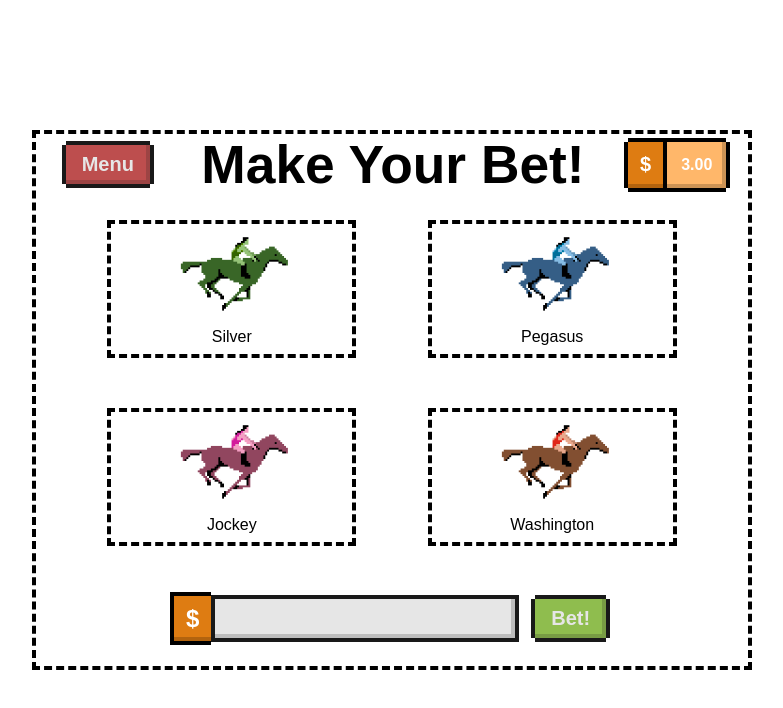
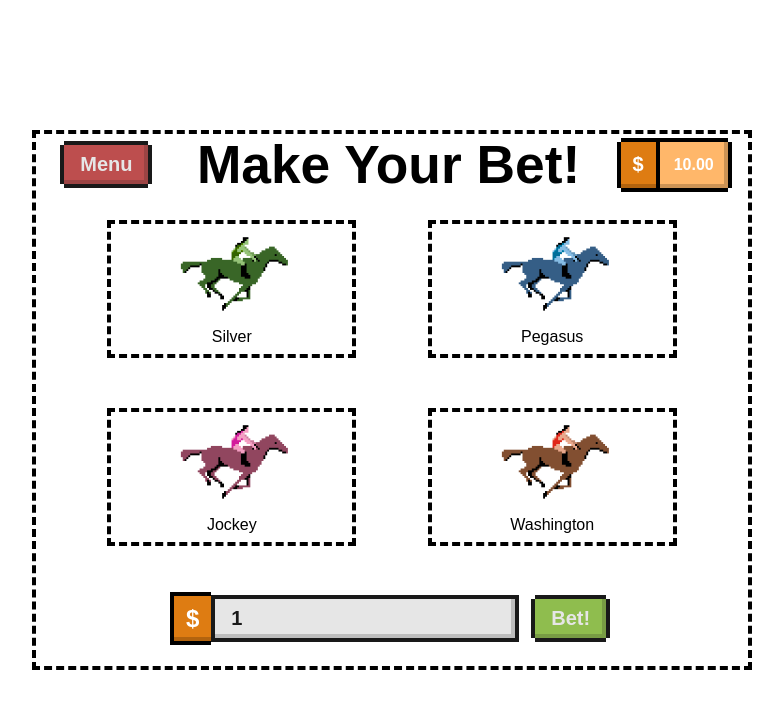
Before and after one commit to iamtheluiz/horse-race, a React (Create React App) app: page /bet in a window 1280 px wide. Shown: the top 708 px of the page, without its empty margins (248-1031 px from the left). Built offline with nearby package versions, Linux system fonts and the light colour scheme; a web font is replaced by a local one.

Commit message:
feat: store player bet

```diff
--- a/src/contexts/money.tsx
+++ b/src/contexts/money.tsx
@@ -1,17 +1,22 @@
 import React, { createContext, useState, useContext } from "react";
 
 interface MoneyContextProps {
-  balance: number
+  balance: number;
+  bet: number;
+  setBet: (bet: number) => void;
 }
 
 const MoneyContext = createContext<MoneyContextProps | null>(null);
 
 const MoneyProvider: React.FC = ({ children }) => {
   const [balance, setBalance] = useState(10);
+  const [bet, setBet] = useState(1);
 
   return (
     <MoneyContext.Provider value={{
-      balance
+      balance,
+      bet,
+      setBet
     }}>
       {children}
     </MoneyContext.Provider>
--- a/src/pages/Bet/index.tsx
+++ b/src/pages/Bet/index.tsx
@@ -1,5 +1,6 @@
-import React from "react";
+import React, { FormEvent } from "react";
 import { useHorse } from "../../contexts/horse";
+import { useMoney } from "../../contexts/money";
 import { useHistory } from "react-router-dom";
 
 import Button from "../../components/Button";
@@ -8,8 +9,17 @@ import HorseItem from "../../components/HorseItem";
 import "./styles.css";
 
 const Bet: React.FC = () => {
-  const { horses } = useHorse();
+  const { horses, selectedHorse } = useHorse();
+  const { balance, bet, setBet } = useMoney();
   const history = useHistory();
+
+  function handleBetSubmit(event: FormEvent) {
+    event.preventDefault();
+
+    if (horses.includes(selectedHorse) && bet > 0.01 && bet <= balance) {
+      history.push("/race");
+    }
+  }
 
   return (
     <section id="bet">
@@ -18,7 +28,7 @@ const Bet: React.FC = () => {
         <h1>Make Your Bet!</h1>
         <div className="money">
           <div className="icon">$</div>
-          <span>3.00</span>
+          <span>{balance.toFixed(2)}</span>
         </div>
       </header>
       <div className="content">
@@ -29,9 +39,18 @@ const Bet: React.FC = () => {
         </div>
       </div>
       <footer>
-        <span>$</span>
-        <input className="input-text" type="number" />
-        <Button style={{ backgroundColor: "#93cc42" }}>Bet!</Button>
+        <form onSubmit={handleBetSubmit}>
+          <span>$</span>
+          <input
+            className="input-text"
+            type="number"
+            min="0.01"
+            step="0.01"
+            value={bet}
+            onChange={event => setBet(Number(event.target.value))}
+          />
+          <Button style={{ backgroundColor: "#93cc42" }}>Bet!</Button>
+        </form>
       </footer>
     </section>
   );
--- a/src/pages/Bet/styles.css
+++ b/src/pages/Bet/styles.css
@@ -73,6 +73,13 @@ section#bet .horse-item:nth-child(3) img {
 section#bet .horse-item:nth-child(4) img {
   filter: hue-rotate(350deg);
 }
+section#bet > footer form {
+  flex: 1;
+  display: flex;
+  flex-direction: row;
+  justify-content: center;
+  align-items: center;
+}
 section#bet > footer span {
   display: flex;
   justify-content: center;
--- /dev/null
+++ b/src/pages/Race/index.tsx
@@ -0,0 +1,11 @@
+import React from "react";
+
+const Race: React.FC = () => {
+  return (
+    <section id="race">
+      <h1>Race Screen</h1>
+    </section>
+  );
+};
+
+export default Race;
--- a/src/routes.tsx
+++ b/src/routes.tsx
@@ -4,6 +4,7 @@ import { BrowserRouter, Route, Switch } from "react-router-dom";
 // Pages
 import Main from "./pages/Main";
 import Bet from "./pages/Bet";
+import Race from "./pages/Race";
 
 const Routes: React.FC = () => {
   return (
@@ -11,6 +12,7 @@ const Routes: React.FC = () => {
       <Switch>
         <Route path="/" component={Main} exact />
         <Route path="/bet" component={Bet} exact />
+        <Route path="/race" component={Race} exact />
       </Switch>
     </BrowserRouter>
   );
```
